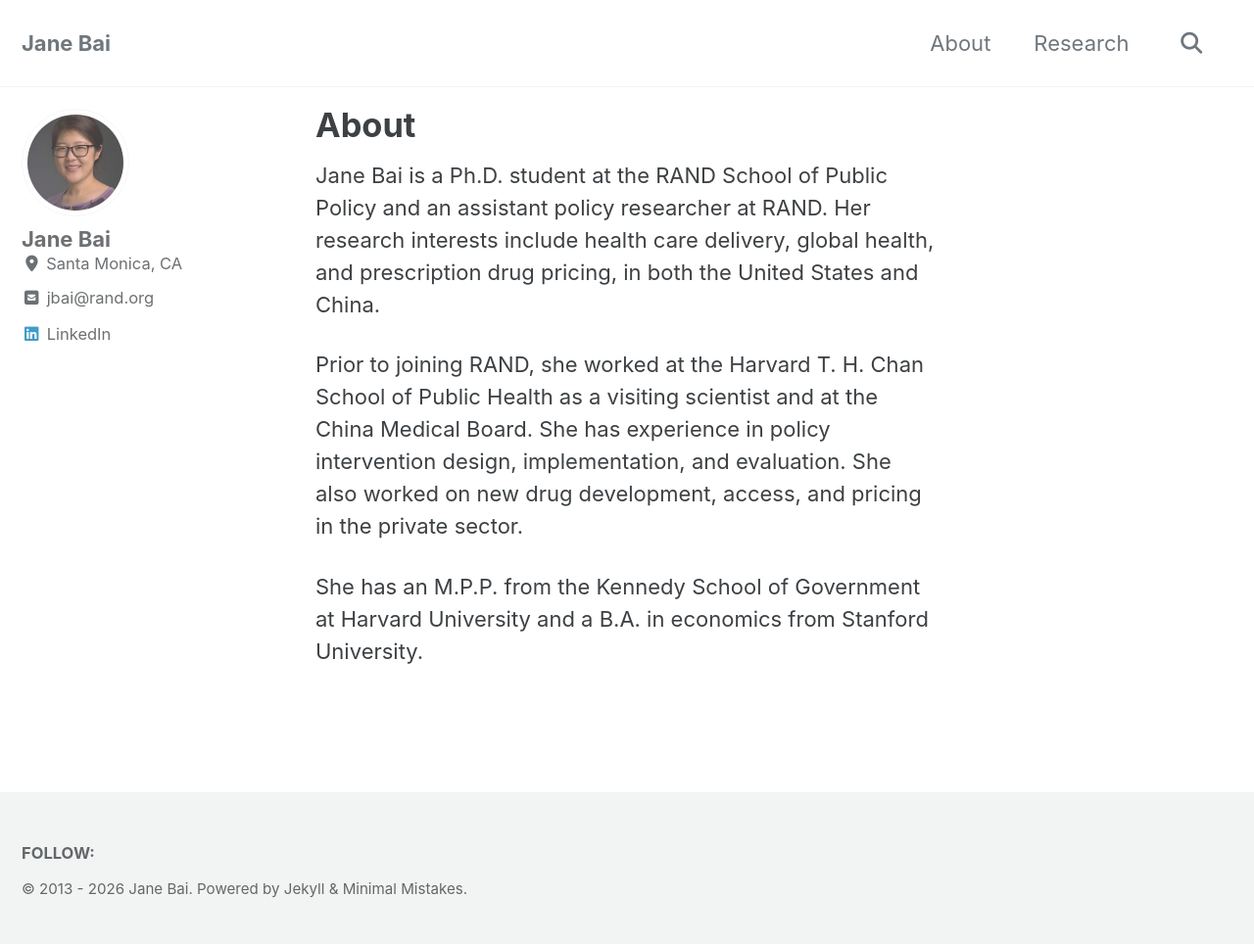
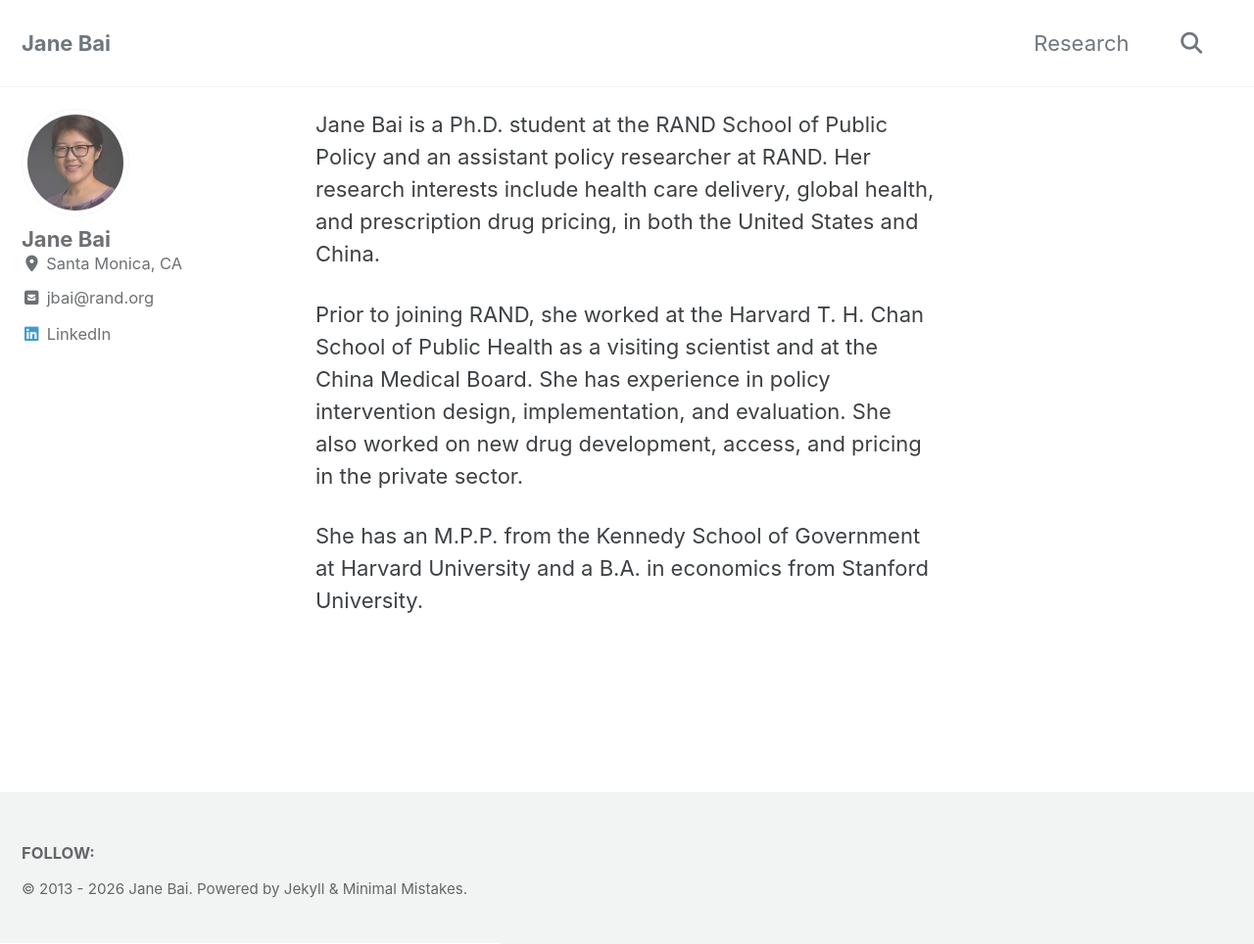
Before and after one commit to janebai2016-arch/janebai2016-arch.github.io, a Jekyll site: the page built from _pages/home.md, in a window 1280 px wide and 964 px high. Shown: the whole window at 98% size. Built offline with Jekyll 4.4.1, drawn with Linux system fonts in a browser that asks for light colours; cached includes are drawn as plain includes.

Commit message:
Remove About tab; homepage shows bio directly
Co-Authored-By: Claude Fable 5 <noreply@anthropic.com>
Claude-Session: https://claude.ai/code/session_01WjgZsSNACdC3CDMxoUUGMg

```diff
--- a/_data/navigation.yml
+++ b/_data/navigation.yml
@@ -1,6 +1,4 @@
 # main links (top navigation tabs)
 main:
-  - title: "About"
-    url: /
   - title: "Research"
     url: /research/
--- a/_pages/about.md
+++ b/_pages/home.md
@@ -1,5 +1,4 @@
 ---
-title: "About"
 layout: single
 permalink: /
 author_profile: true
```
